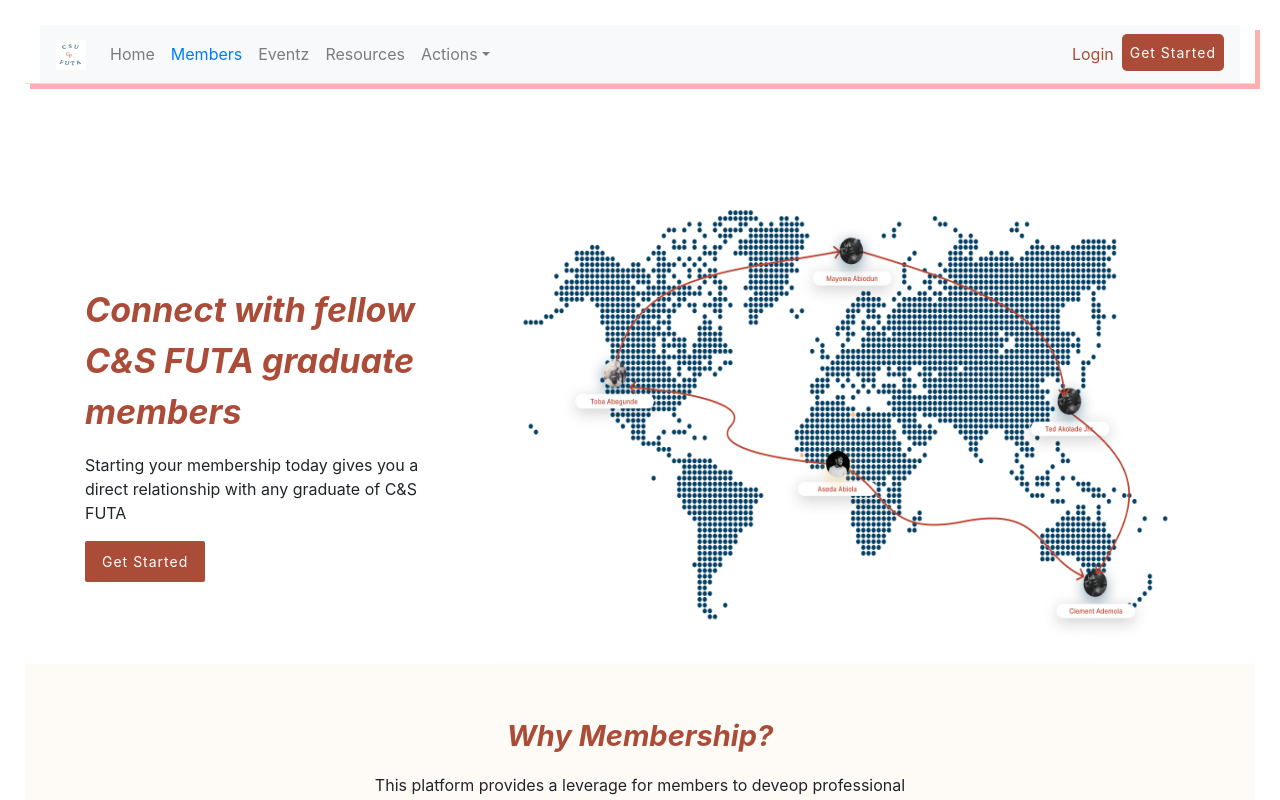
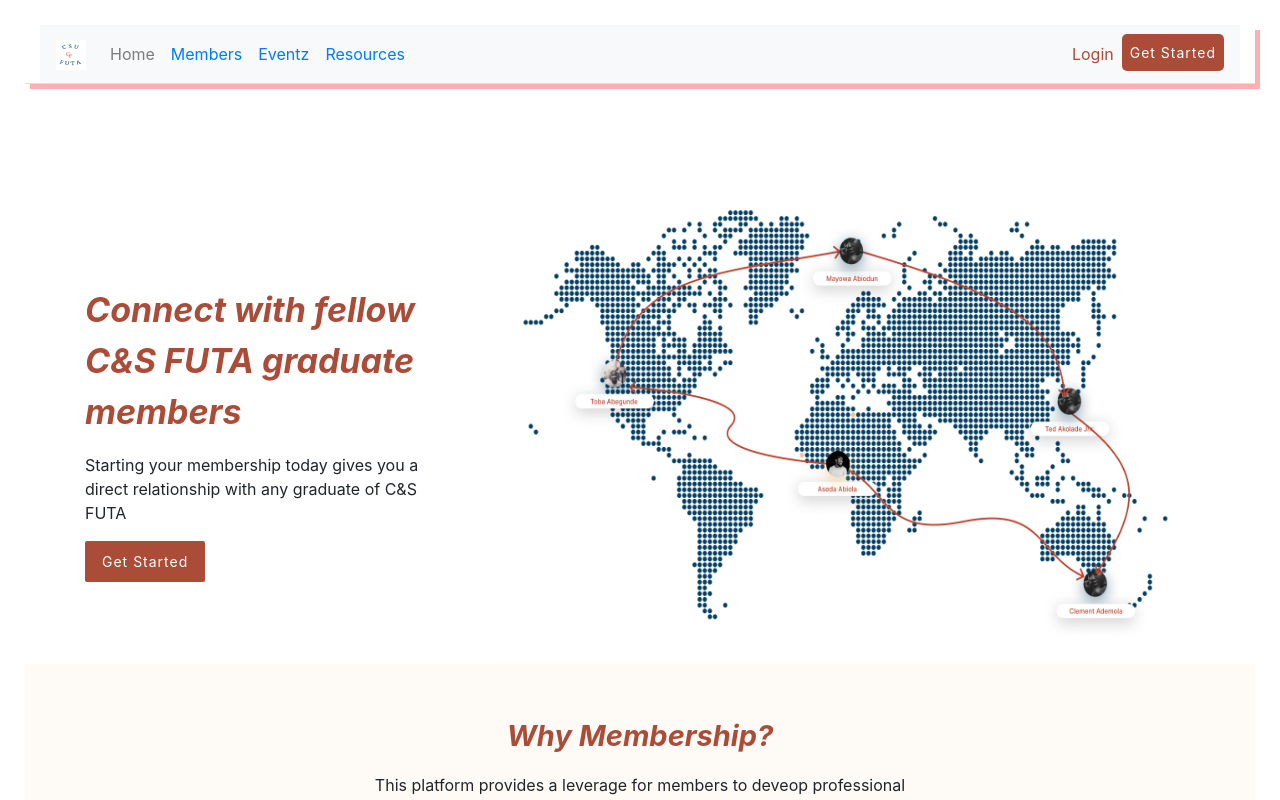
Before and after one commit to profmcdan/csu-gf-client, a React (Create React App) app: page / in a window 1280 px wide. Shown: the top 800 px of the page. Built offline with nearby package versions, Linux system fonts and the light colour scheme.

Commit message:
update lin

```diff
--- a/src/components/layout/Header.tsx
+++ b/src/components/layout/Header.tsx
@@ -60,24 +60,12 @@ const Header = (props: any) => {
                 <Nav.Link href="#!">
                   <Link to="/members">Members</Link>
                 </Nav.Link>
-                <Nav.Link href="/events">Eventz</Nav.Link>
-                <Nav.Link href="/resources">Resources</Nav.Link>
-
-                <NavDropdown title="Actions" id="basic-nav-dropdown">
-                  <NavDropdown.Item href="#action/3.1">
-                    Connect
-                  </NavDropdown.Item>
-                  <NavDropdown.Item href="#action/3.2">
-                    Be a Mentor
-                  </NavDropdown.Item>
-                  <NavDropdown.Item href="#action/3.3">
-                    Get a Mentor
-                  </NavDropdown.Item>
-                  <NavDropdown.Divider />
-                  <NavDropdown.Item href="#action/3.4">
-                    Update Profile
-                  </NavDropdown.Item>
-                </NavDropdown>
+                <Nav.Link href="#!">
+                  <Link to="/eventz">Eventz</Link>
+                </Nav.Link>
+                <Nav.Link href="#!">
+                  <Link to="/resources">Resources</Link>
+                </Nav.Link>
               </Nav>
               <div className="my-2 my-lg-0">
                 <ul className="navbar-nav">
--- a/src/components/profile/index.tsx
+++ b/src/components/profile/index.tsx
@@ -147,19 +147,6 @@ const ProfileSettings = (props: any) => {
                 Female
               </label>
             </div>
-            <div className="form-check form-check-inline">
-              <input
-                className="form-check-input"
-                type="radio"
-                name="genderOptions"
-                value=" Non-binary"
-                id="inlineRadio3"
-                ref={register}
-              />
-              <label className="form-check-label" htmlFor="inlineRadio3">
-                Non-binary
-              </label>
-            </div>
           </div>
           <div className="form-group">
             <input
```
